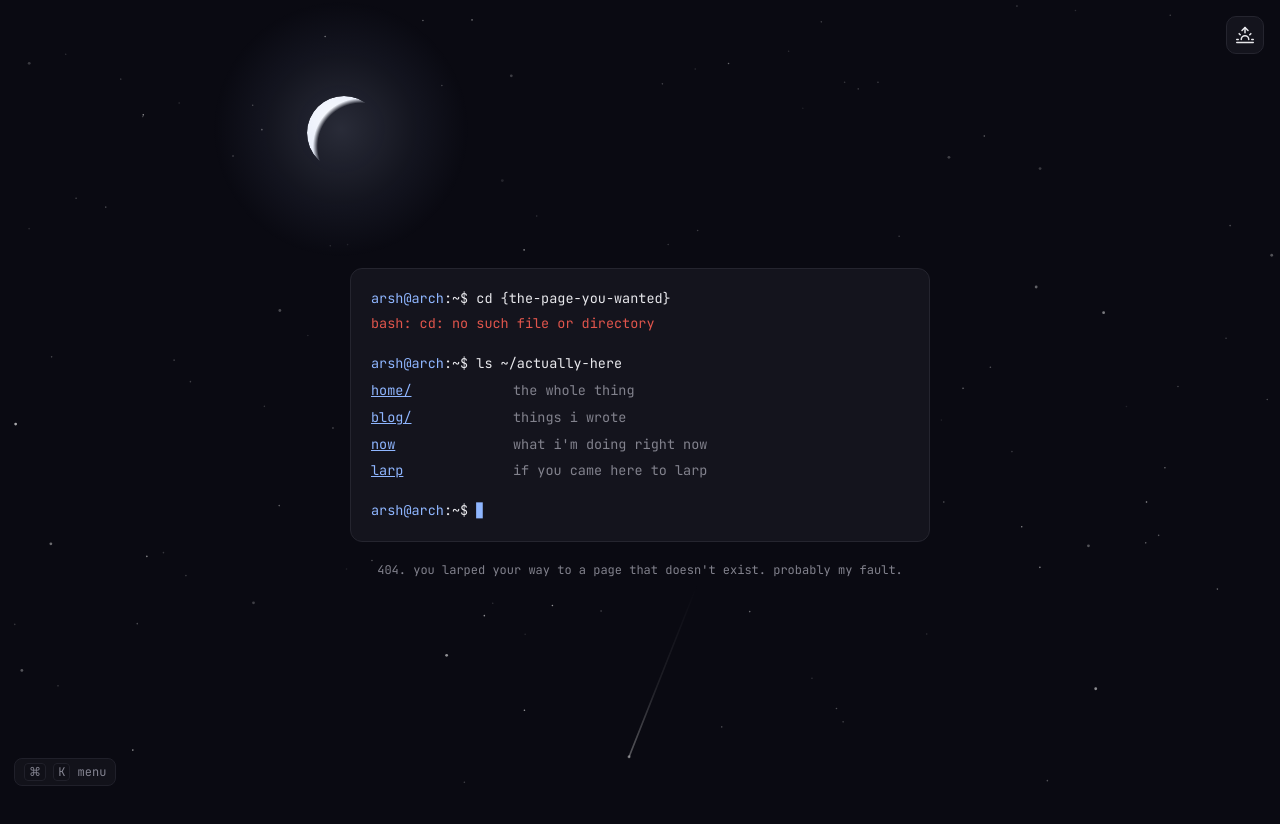
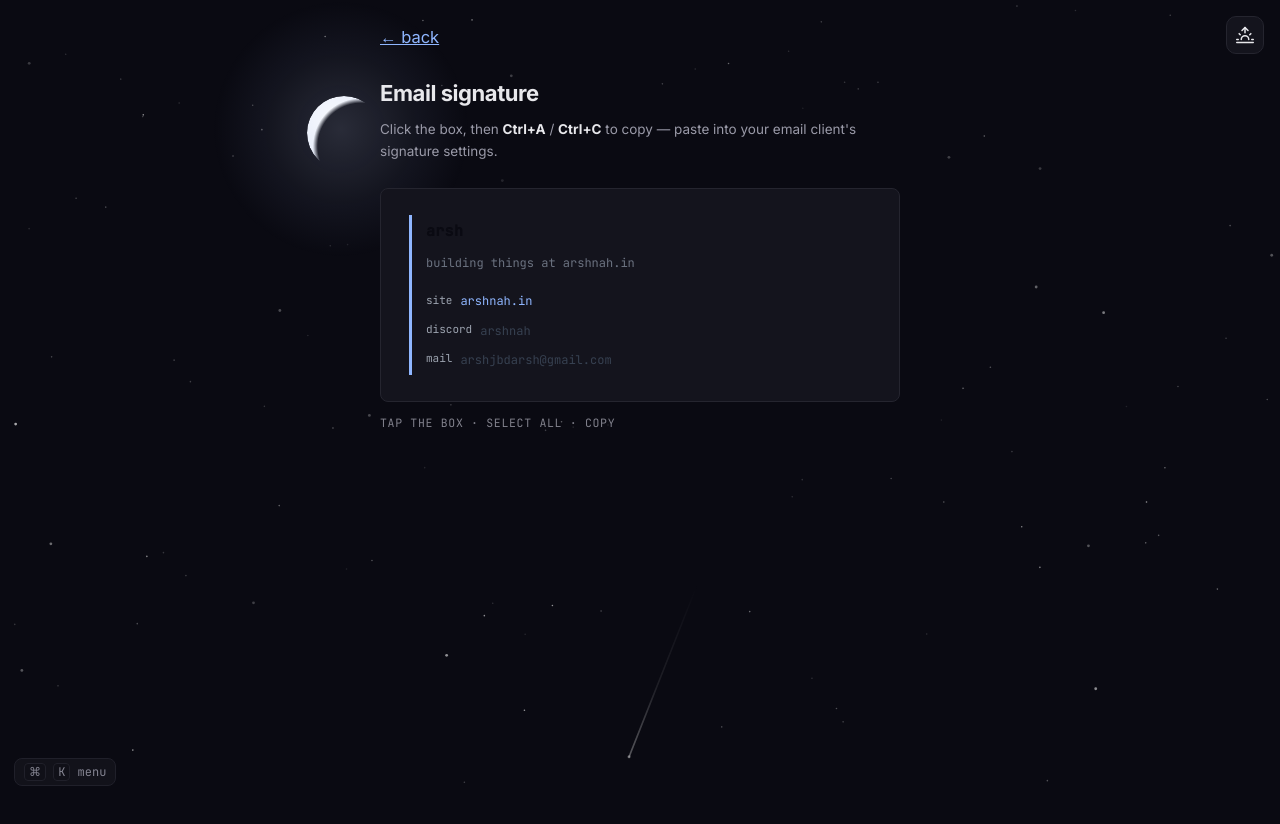
Before and after one commit to arshnah/portfolio-next, a Next.js app: page /signature in a window 1280 px wide. Before the commit this address had no page. Shown: the top 824 px of the page. After the commit the page ends 800 px from the top, so only its background shows below. Built offline with nearby package versions, Linux system fonts and the light colour scheme.

Commit message:
Add /signature page for copying the email signature

```diff
--- /dev/null
+++ b/src/app/signature/page.tsx
@@ -0,0 +1,98 @@
+"use client";
+
+export default function Signature() {
+  return (
+    <div className="sig-page">
+      <style>{`
+        .sig-page{max-width:520px;margin:0 auto;}
+        .sig-page .bar{display:flex;justify-content:space-between;align-items:center;gap:12px;flex-wrap:wrap;margin-bottom:24px;}
+        .sig-page h1{margin:0 0 6px;font-size:22px;letter-spacing:-.02em;}
+        .sig-page .sub{color:var(--muted);font-size:13.5px;margin:0 0 26px;}
+        .sig-page .sub b{color:var(--ink);}
+        .sig-frame{border:1px solid var(--line);border-radius:8px;padding:26px 28px;background:var(--card);cursor:pointer;transition:border-color .15s ease;}
+        .sig-frame:hover, .sig-frame:focus-visible{border-color:var(--faint);outline:none;}
+        .hint{margin-top:12px;font-family:var(--font-mono),monospace;font-size:11.5px;letter-spacing:.06em;text-transform:uppercase;color:var(--faint);}
+      `}</style>
+
+      <div className="bar noprint">
+        <a href="/">&larr; back</a>
+      </div>
+
+      <h1>Email signature</h1>
+      <p className="sub">Click the box, then <b>Ctrl+A</b> / <b>Ctrl+C</b> to copy — paste into your email client&apos;s signature settings.</p>
+
+      <div
+        className="sig-frame"
+        tabIndex={0}
+        onClick={(e) => {
+          const range = document.createRange();
+          range.selectNodeContents(e.currentTarget);
+          const sel = window.getSelection();
+          sel?.removeAllRanges();
+          sel?.addRange(range);
+        }}
+      >
+        <table cellPadding={0} cellSpacing={0} border={0} style={{ fontFamily: "'JetBrains Mono', ui-monospace, 'SF Mono', Consolas, monospace", borderCollapse: "collapse" }}>
+          <tbody>
+            <tr>
+              <td style={{ borderLeft: "3px solid #8fb6ff", padding: "2px 0 2px 14px" }}>
+                <table cellPadding={0} cellSpacing={0} border={0} style={{ borderCollapse: "collapse" }}>
+                  <tbody>
+                    <tr>
+                      <td style={{ paddingBottom: 4 }}>
+                        <span style={{ fontSize: 15, fontWeight: 700, color: "#0a0a12", letterSpacing: "0.02em" }}>arsh</span>
+                      </td>
+                    </tr>
+                    <tr>
+                      <td style={{ paddingBottom: 10 }}>
+                        <span style={{ fontSize: 12, color: "#6b7280" }}>building things at arshnah.in</span>
+                      </td>
+                    </tr>
+                    <tr>
+                      <td style={{ padding: "1px 0" }}>
+                        <table cellPadding={0} cellSpacing={0} border={0}>
+                          <tbody>
+                            <tr>
+                              <td style={{ fontSize: 11, color: "#9ca3af", paddingRight: 8 }}>site</td>
+                              <td><a href="https://arshnah.in" style={{ fontSize: 12, color: "#8fb6ff", textDecoration: "none" }}>arshnah.in</a></td>
+                            </tr>
+                          </tbody>
+                        </table>
+                      </td>
+                    </tr>
+                    <tr>
+                      <td style={{ padding: "1px 0" }}>
+                        <table cellPadding={0} cellSpacing={0} border={0}>
+                          <tbody>
+                            <tr>
+                              <td style={{ fontSize: 11, color: "#9ca3af", paddingRight: 8 }}>discord</td>
+                              <td><span style={{ fontSize: 12, color: "#374151" }}>arshnah</span></td>
+                            </tr>
+                          </tbody>
+                        </table>
+                      </td>
+                    </tr>
+                    <tr>
+                      <td style={{ padding: "1px 0" }}>
+                        <table cellPadding={0} cellSpacing={0} border={0}>
+                          <tbody>
+                            <tr>
+                              <td style={{ fontSize: 11, color: "#9ca3af", paddingRight: 8 }}>mail</td>
+                              <td><a href="mailto:arshjbdarsh@gmail.com" style={{ fontSize: 12, color: "#374151", textDecoration: "none" }}>arshjbdarsh@gmail.com</a></td>
+                            </tr>
+                          </tbody>
+                        </table>
+                      </td>
+                    </tr>
+                  </tbody>
+                </table>
+              </td>
+            </tr>
+          </tbody>
+        </table>
+      </div>
+
+      <div className="hint">tap the box &middot; select all &middot; copy</div>
+    </div>
+  );
+}
```
